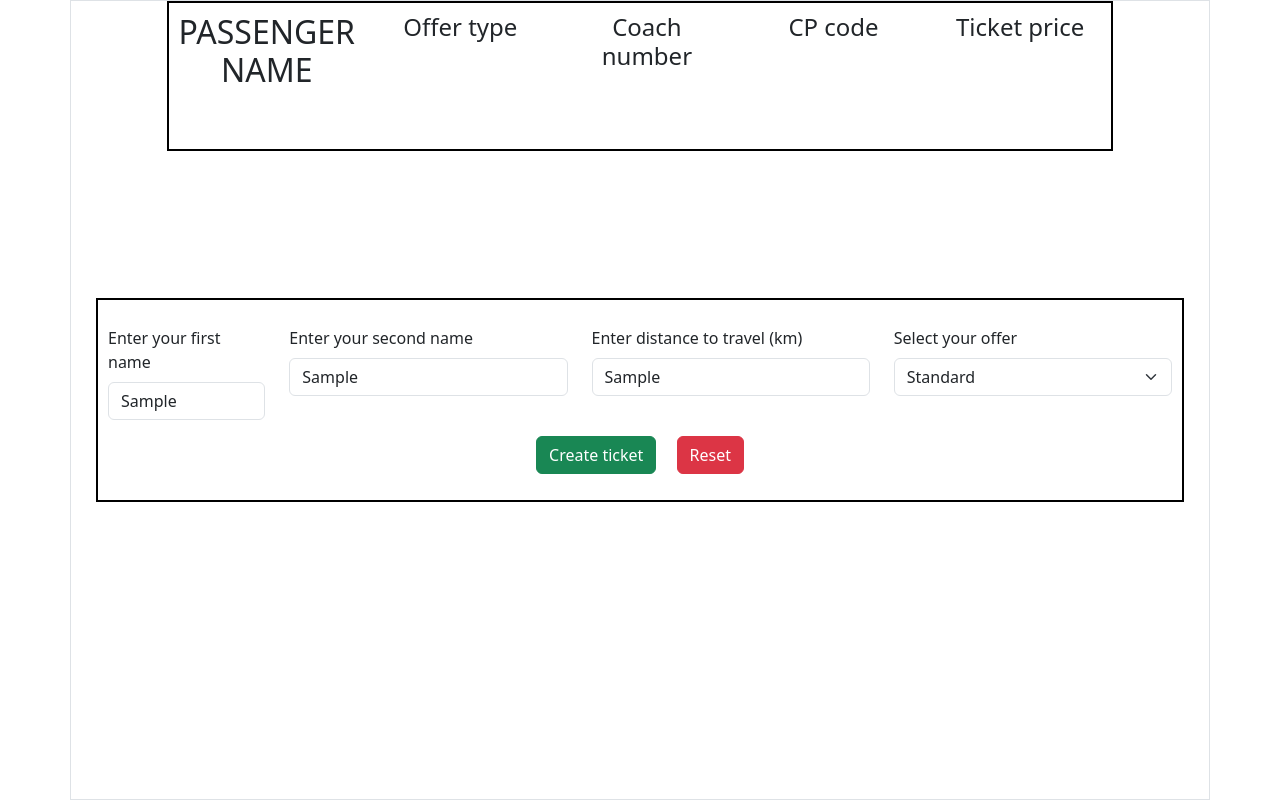
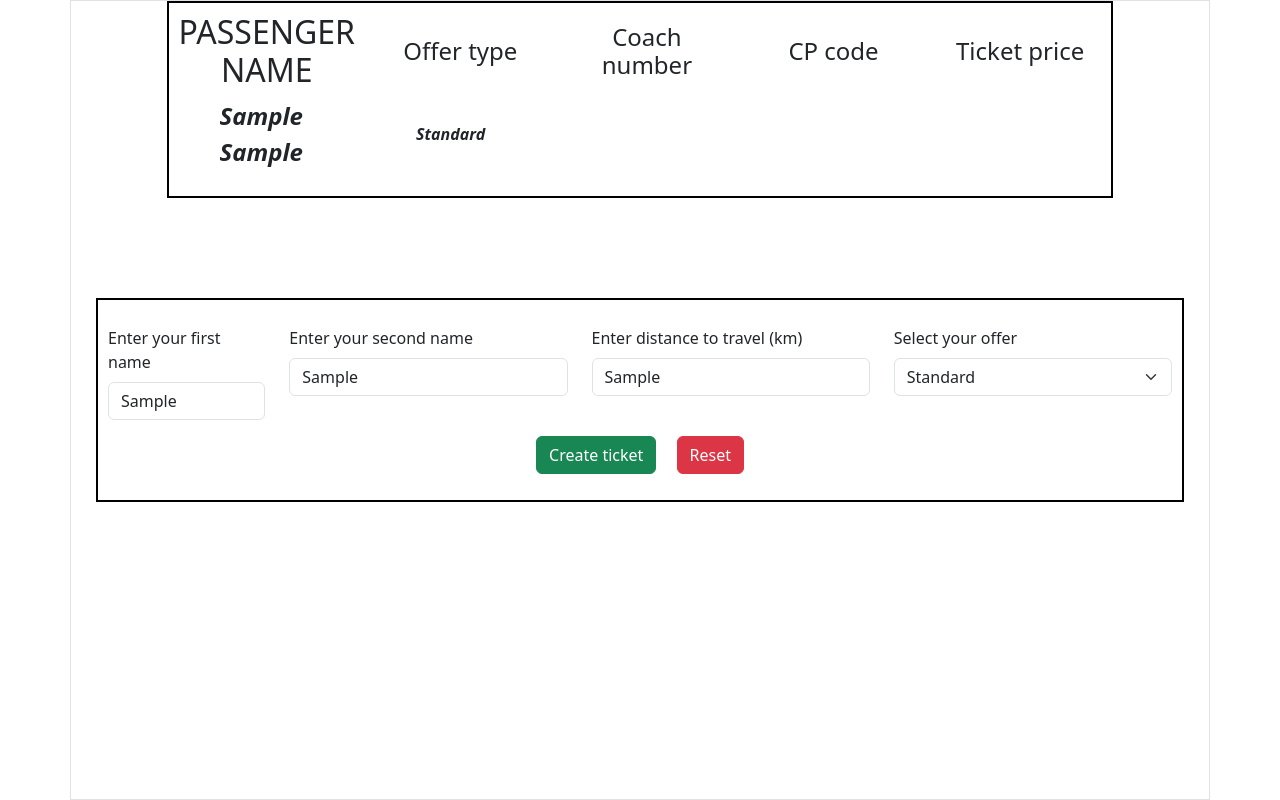
Before and after one commit to iaio998/-js-biglietto-treno-form, a plain HTML site: page index.html in a window 1280 px wide. Both pictures are taken after typing "Sample", "Sample", "Sample" into the empty fields and a click on the button "Create ticket". Drawn offline with nearby package versions, Linux system fonts and the light colour scheme.

Commit message:
Fixed offer type form definition

```diff
--- a/css/style.css
+++ b/css/style.css
@@ -10,7 +10,7 @@
 
 #ticket {
   border: 2px solid black;
-  height: 150px;
+  min-height: 150px;
   width: 85%;
 
   padding: 10px;
--- a/index.html
+++ b/index.html
@@ -37,9 +37,9 @@
                 <div class="col">
                     <label for="selectDiscount" class="form-label">Select your offer</label>
                     <select class="form-select" aria-label="Default select example" id="selectDiscount">
-                        <option selected value="18">Standard</option>
-                        <option value="17">Under 18</option>
-                        <option value="65">Over 65</option>
+                        <option selected value="Standard">Standard</option>
+                        <option value="Under 18">Under 18</option>
+                        <option value="Over 65">Over 65</option>
                     </select>
                 </div>
             </form>
@@ -53,25 +53,37 @@
             </div>
         </div>
         <div class="container" id="ticket">
-            <div class="row text-center">
+            <div class="row text-center align-items-center">
                 <div class="col">
                     <h2>PASSENGER NAME</h2>
+                </div>
+                <div class="col">
+                    <h4>Offer type</h4>
+                </div>
+                <div class="col">
+                    <h4>Coach number</h4>
+                </div>
+                <div class="col">
+                    <h4>CP code</h4>
+                </div>
+                <div class="col">
+                    <h4>Ticket price</h4>
+                </div>
+            </div>
+            <div class="row text-center align-items-center">
+                <div class="col">
+                    <p id="nome-cognome" class="fs-4"></p>
+                </div>
+                <div class="col">
+                    <p id="offer-type"></p>
+                </div>
+                <div class="col">
                     <p></p>
                 </div>
                 <div class="col">
-                    <h4>Offer type</h4>
                     <p></p>
                 </div>
                 <div class="col">
-                    <h4>Coach number</h4>
-                    <p></p>
-                </div>
-                <div class="col">
-                    <h4>CP code</h4>
-                    <p></p>
-                </div>
-                <div class="col">
-                    <h4>Ticket price</h4>
                     <p></p>
                 </div>
             </div>
--- a/javascript/script.js
+++ b/javascript/script.js
@@ -8,6 +8,11 @@
 // - va applicato uno sconto del 40% per gli over 65
 const creation = document.querySelector(".btn-success");
 const reset = document.querySelector(".btn-danger");
+
+let myName = document.getElementById("nome-cognome");
+let myOffer = document.getElementById("offer-type");
+// let myName = document.getElementById("nome-cognome");
+// let myName = document.getElementById("nome-cognome");
 
 creation.addEventListener("click", function () {
   let name = document.getElementById("enterName").value;
@@ -24,16 +29,22 @@ creation.addEventListener("click", function () {
     window.location.reload();
   }
 
-  if (age < 18) {
+  if (age === "Under 18") {
     ticketPrice = ticketPrice - ticketPrice * 0.2;
     console.log(ticketPrice.toFixed(2));
-  } else if (age >= 65) {
+  } else if (age === "Over 65") {
     ticketPrice = ticketPrice - ticketPrice * 0.4;
     console.log(ticketPrice.toFixed(2));
   } else {
     ticketPrice = ticketPrice;
     console.log(ticketPrice.toFixed(2));
   }
+  myName.innerHTML = `
+  <strong><em>${name} ${secondName}</em></strong>
+  `;
+  myOffer.innerHTML = `
+  <strong><em>${age}</em></strong>
+  `;
 });
 
 // MILESTONE 1:
```
